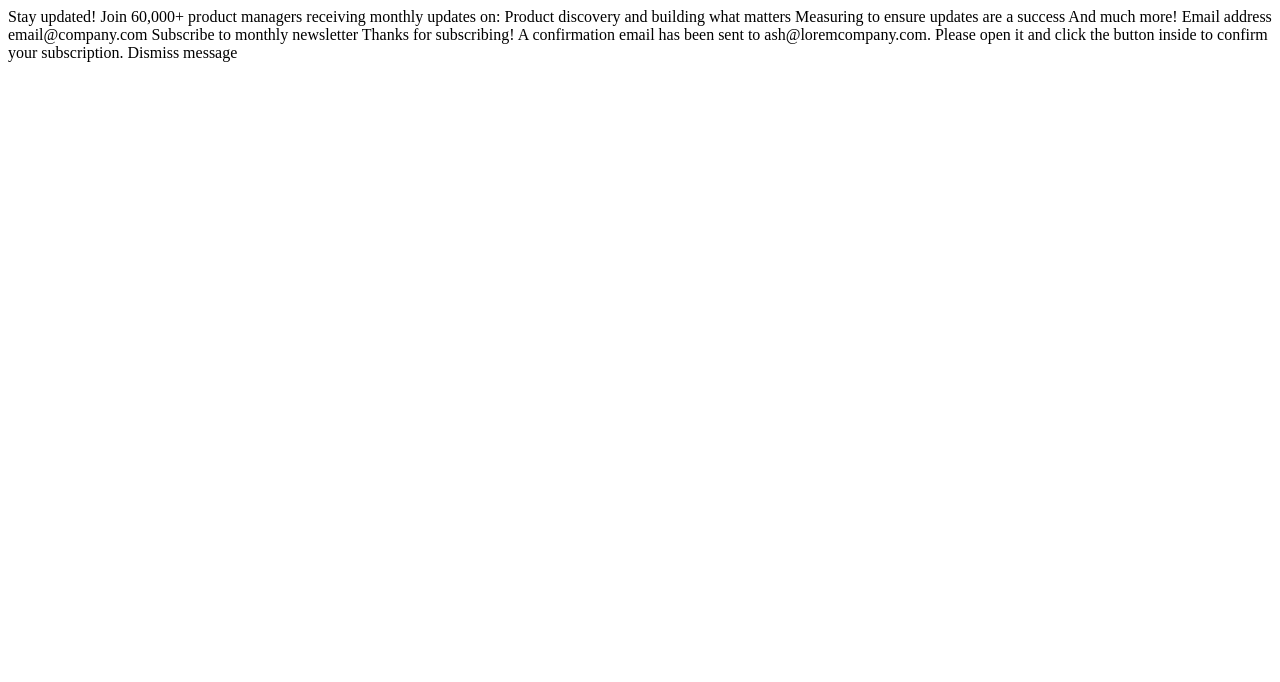
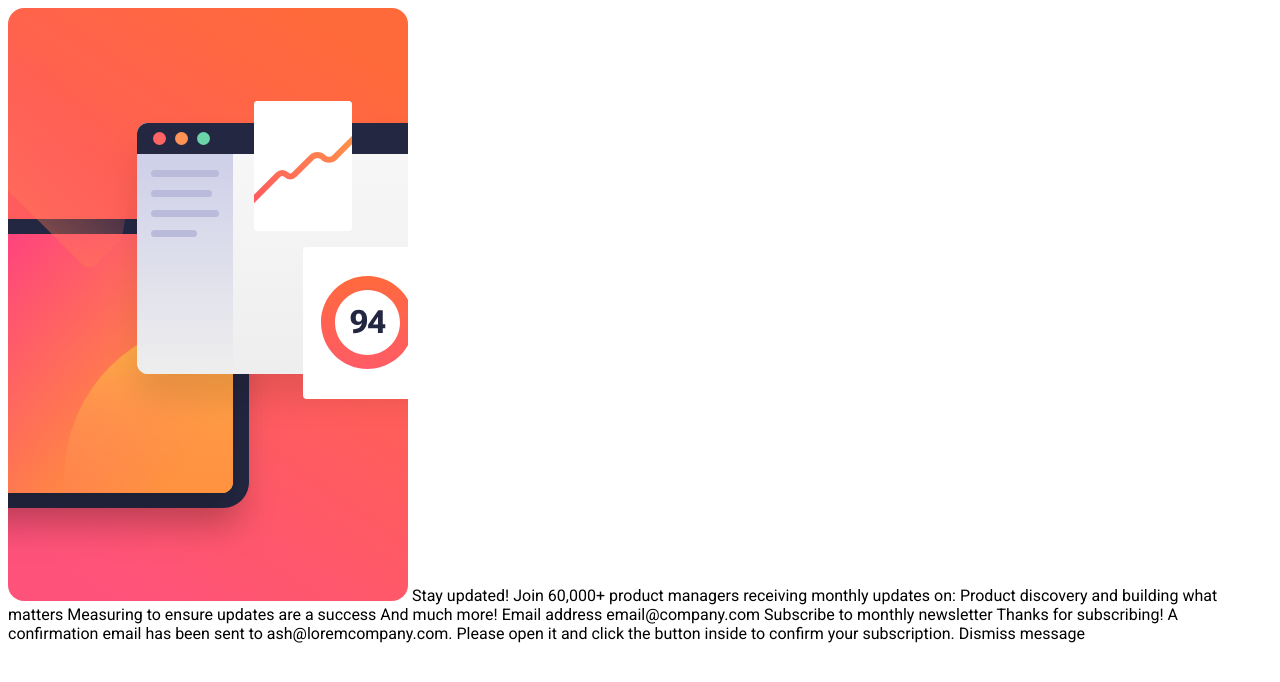
Before and after one commit to michaelr47/Newsletter-Form, a plain HTML site: page index.html in a window 1280 px wide. Drawn offline with Linux system fonts and the light colour scheme.

Commit message:
add font, utilized article tag, picture tag for image header

```diff
--- a/index.html
+++ b/index.html
@@ -2,14 +2,20 @@
 <html lang="en">
 <head>
   <meta charset="UTF-8">
-  <meta name="viewport" content="width=device-width, initial-scale=1.0"> <!-- displays site properly based on user's device -->
-
+  <meta name="viewport" content="width=device-width, initial-scale=1.0">
   <link rel="icon" type="image/png" sizes="32x32" href="./assets/images/favicon-32x32.png">
-
+  <link rel="stylesheet" href="./styles.css">
+  <link rel="preconnect" href="https://fonts.googleapis.com">
+  <link rel="preconnect" href="https://fonts.gstatic.com" crossorigin>
+  <link href="https://fonts.googleapis.com/css2?family=Roboto:ital,wght@0,100;0,300;0,400;0,500;0,700;0,900;1,100;1,300;1,400;1,500;1,700;1,900&display=swap" rel="stylesheet">
   <title>Newsletter</title>
 </head>
 <body>
-
+  <article>
+    <picture>
+      <source media="(min-width: 768px)" srcset="./assets/images/illustration-sign-up-desktop.svg">
+      <img src="./assets/images/illustration-sign-up-mobile.svg" alt="">
+    </picture>
   Stay updated!
 
   Join 60,000+ product managers receiving monthly updates on:
@@ -29,7 +35,7 @@
   Please open it and click the button inside to confirm your subscription.
 
   Dismiss message
-
+  </article>
 
 </body>
 </html>
--- a/styles.css
+++ b/styles.css
@@ -32,8 +32,7 @@ The designs were created to the following widths:
 
 - Family: [Roboto](https://fonts.google.com/specimen/Roboto)
 - Weights: 400, 700
-
-> 💎 [Upgrade to Pro](https://www.frontendmentor.io/pro?ref=style-guide) for design file access to see all design details and get hands-on experience using a professional workflow with tools like Figma. */
+ */
 
 :root {
     --orangeRed: hsl(4, 100%, 67%);
@@ -42,3 +41,7 @@ The designs were created to the following widths:
     --gray: hsl(231, 7%, 60%);
     --white: hsl(0, 0%, 100%);
 }
+
+body {
+    font-family: 'Roboto';
+}
```
